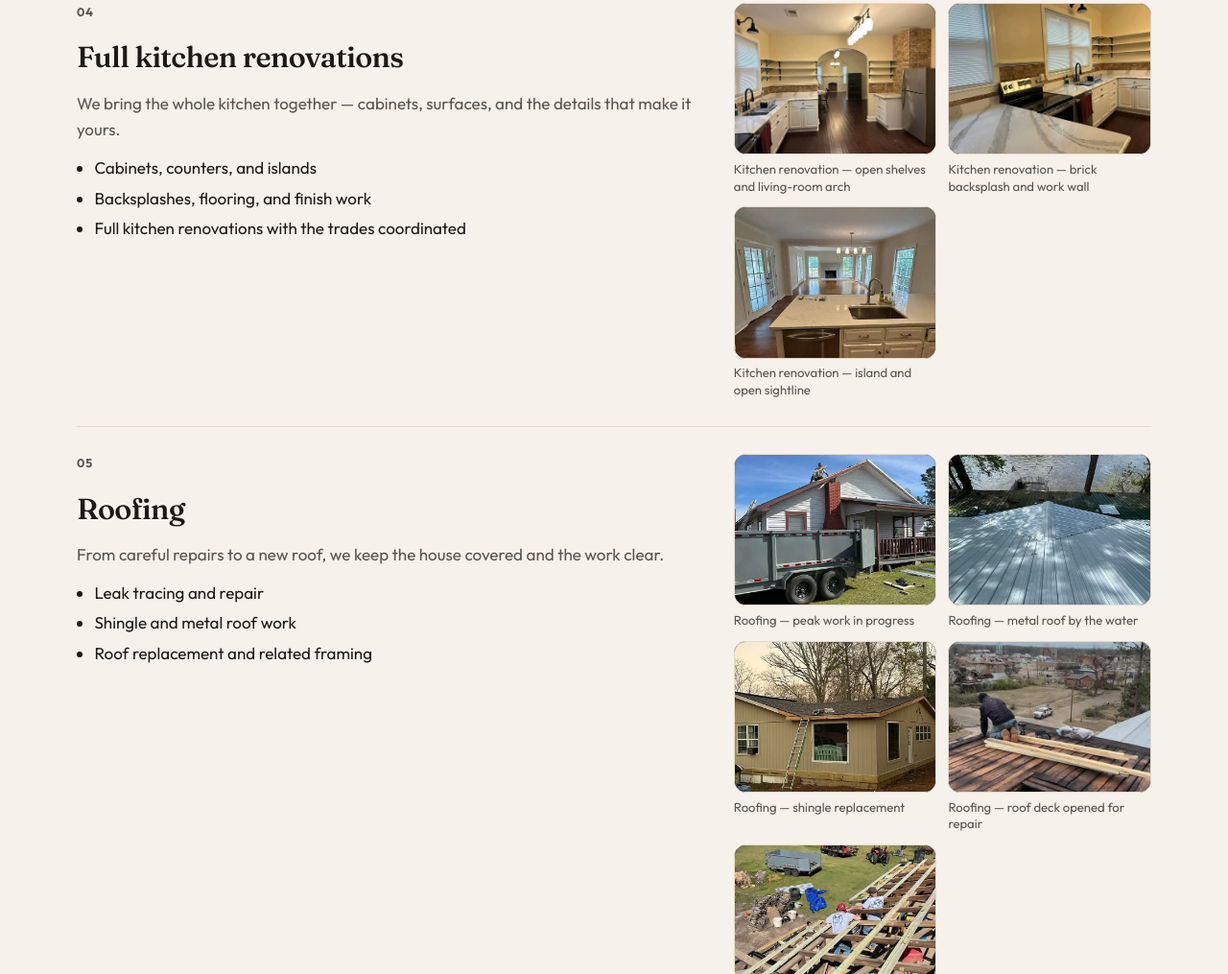
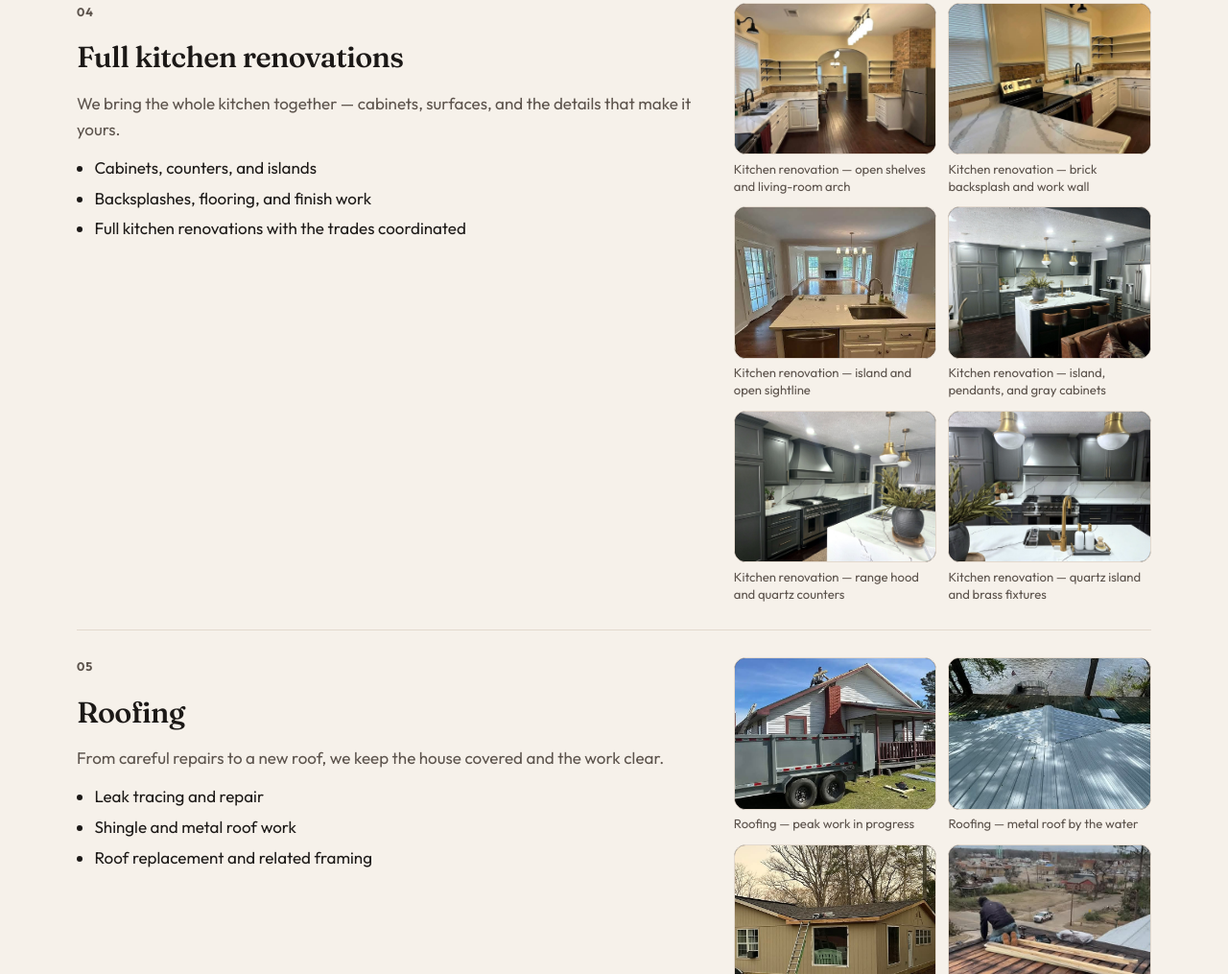
Before and after one commit to jetertm/phoenixrestoration-net, a plain HTML site: page services.html in a window 1280 px wide. Shown: the part 1995-3010 px from the top of the page at 96% size. Drawn offline with Linux system fonts and the light colour scheme.

Commit message:
Add three finished kitchen remodel photos to Full kitchens gallery

```diff
--- a/services.html
+++ b/services.html
@@ -232,6 +232,18 @@
               <img src="assets/from-jessy/kitchens/kitchen-island-arch.jpg" width="1440" height="1920" alt="Kitchen island looking through an archway into the living room" loading="lazy">
               <figcaption>Kitchen renovation — island and open sightline</figcaption>
             </figure>
+            <figure class="shot">
+              <img src="assets/from-jessy/kitchens/kitchen-remodel-1.jpg" width="2000" height="1500" alt="Finished kitchen remodel — island and gray cabinets" loading="lazy">
+              <figcaption>Kitchen renovation — island, pendants, and gray cabinets</figcaption>
+            </figure>
+            <figure class="shot">
+              <img src="assets/from-jessy/kitchens/kitchen-remodel-2.jpg" width="2000" height="1500" alt="Finished kitchen remodel — range hood and quartz backsplash" loading="lazy">
+              <figcaption>Kitchen renovation — range hood and quartz counters</figcaption>
+            </figure>
+            <figure class="shot">
+              <img src="assets/from-jessy/kitchens/kitchen-remodel-3.jpg" width="2000" height="1500" alt="Finished kitchen remodel — quartz island with brass faucet" loading="lazy">
+              <figcaption>Kitchen renovation — quartz island and brass fixtures</figcaption>
+            </figure>
           </div>
         </article>
 
```
Also changed, not shown: assets/from-jessy/kitchens/kitchen-remodel-1.jpg (added), assets/from-jessy/kitchens/kitchen-remodel-2.jpg (added), assets/from-jessy/kitchens/kitchen-remodel-3.jpg (added).
